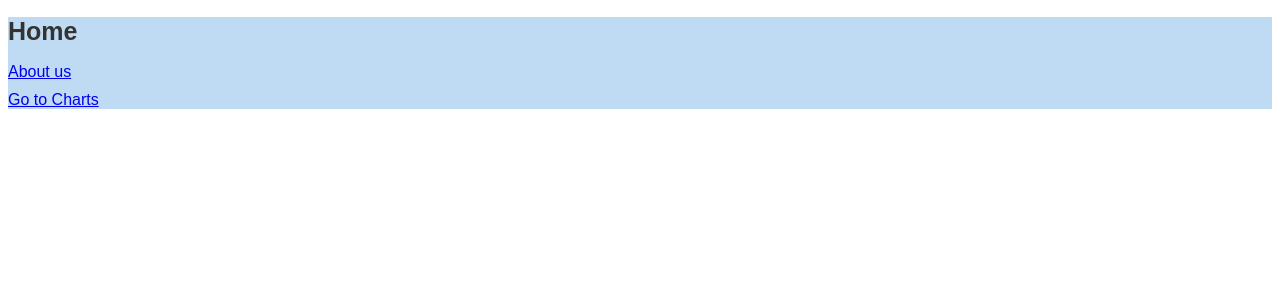
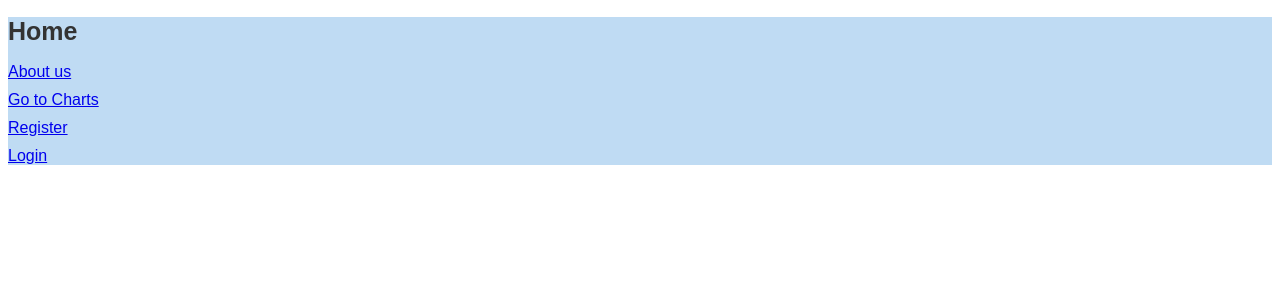
Before and after one commit to UCM-FDI-JaXpi/analysis, a Vue app in the folder jaxpi-analysis-web/: page / in a window 1280 px wide. Shown: the top 300 px of the page. Built offline with nearby package versions, Linux system fonts and the light colour scheme.

Commit message:
Add Login and register views

```diff
--- a/jaxpi-analysis-web/src/router/index.js
+++ b/jaxpi-analysis-web/src/router/index.js
@@ -2,11 +2,15 @@ import { createRouter, createWebHistory } from 'vue-router'
 import HomeView from '../views/HomeView.vue'
 import ChartsView from '../views/ChartsView.vue'
 import AboutUsView from '../views/AboutUsView.vue'
+import RegisterView from '../views/RegisterView.vue'
+import LoginView from '../views/LoginView.vue'
 
 const routes = [
     { path: '/', name: 'HomeView', component: HomeView },
     { path: '/charts', name: 'ChartsView', component: ChartsView },
-    { path: '/about-us', name: 'AboutUsView', component: AboutUsView }
+    { path: '/about-us', name: 'AboutUsView', component: AboutUsView },
+    { path: '/register', name: 'RegisterView', component: RegisterView },
+    { path: '/login', name: 'LoginView', component: LoginView }
 ]
 
 const router = createRouter({
--- a/jaxpi-analysis-web/src/views/HomeView.vue
+++ b/jaxpi-analysis-web/src/views/HomeView.vue
@@ -3,6 +3,8 @@
       <h1>Home</h1>
       <router-link to="/about-us" class="link">About us</router-link>
       <router-link to="/charts" class="link">Go to Charts</router-link>
+      <router-link to="/register" class="link">Register</router-link>
+      <router-link to="/login" class="link">Login</router-link>
     </div>
   </template>
 
```
